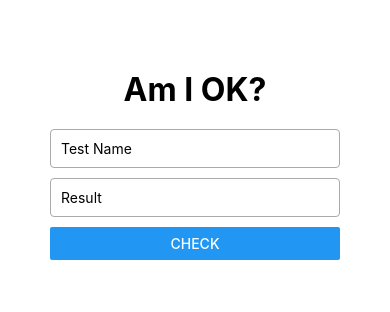
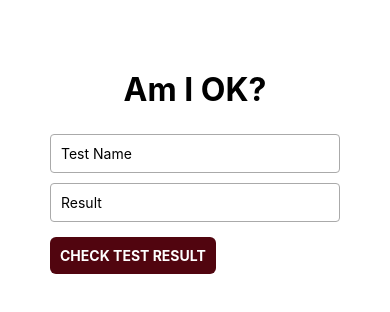
Before and after one commit to Aviv-Yaari/HeartApp, a React Native app: screen / in a window 390 px wide. Shown: the top 312 px of the page. Built offline with nearby package versions, Linux system fonts and the light colour scheme.

Commit message:
added suggestions and styling

```diff
--- a/App.js
+++ b/App.js
@@ -1,8 +1,6 @@
 import React, { useEffect, useState } from "react";
-import axios from "axios";
-import { Button, StyleSheet, Text, TextInput, View } from "react-native";
+import { StyleSheet, View } from "react-native";
 import fuzzysort from "fuzzysort";
-import { AppInput } from "./components/AppInput";
 import { AppTitle } from "./components/AppTitle";
 import { BloodtestForm } from "./components/BloodtestForm";
 import { FinalResult } from "./components/FinalResult";
@@ -46,9 +44,12 @@ export default function App() {
     loadTestConfig();
   }, []);
 
+  const getNameSuggestions = (value) =>
+    fuzzysort.go(value, testConfig, { key: "name" }).slice(0, 5);
+
   const handleCheck = (values) => {
     const { testName, testResult } = values;
-    const results = fuzzysort.go(testName, testConfig, { key: "name" });
+    const results = getNameSuggestions(testName);
     const result = results.length && results[0].obj;
     if (result) setResult({ ...result, testResult });
     else setResult({ name: "Unknown" });
@@ -60,7 +61,11 @@ export default function App() {
   return (
     <View style={styles.container}>
       <AppTitle>Am I OK?</AppTitle>
-      <BloodtestForm onSubmit={handleCheck} resetResult={resetResult} />
+      <BloodtestForm
+        onSubmit={handleCheck}
+        resetResult={resetResult}
+        getNameSuggestions={getNameSuggestions}
+      />
       {result && <FinalResult result={result} />}
     </View>
   );
--- a/app.json
+++ b/app.json
@@ -13,11 +13,11 @@
     "updates": {
       "fallbackToCacheTimeout": 0
     },
-    "assetBundlePatterns": [
-      "**/*"
-    ],
+    "assetBundlePatterns": ["**/*"],
     "ios": {
-      "supportsTablet": true
+      "supportsTablet": true,
+      "bundleIdentifier": "com.yourcompany.yourappname",
+      "buildNumber": "1.0.0"
     },
     "android": {
       "adaptiveIcon": {
--- a/components/AppInput.jsx
+++ b/components/AppInput.jsx
@@ -1,16 +1,92 @@
 import React from "react";
-import { StyleSheet, TextInput } from "react-native";
+import { Pressable, StyleSheet, Text, TextInput, View } from "react-native";
+import { ErrorText } from "./ErrorText";
 
 export function AppInput(props) {
-  return <TextInput {...props} style={{ ...style.input, ...props.style }} />;
+  const { error, suggestions, onSuggestionPress } = props;
+
+  return (
+    <View style={style.container}>
+      <TextInput
+        {...props}
+        style={[style.input, error && style.errorInput, props.style]}
+      />
+      {error && <ErrorText>{error}</ErrorText>}
+      {suggestions?.length > 0 && (
+        <Suggestions
+          suggestions={suggestions}
+          onSuggestionPress={onSuggestionPress}
+        />
+      )}
+    </View>
+  );
 }
 
+const Suggestions = ({ suggestions, onSuggestionPress }) => {
+  return (
+    <View style={style.suggestions}>
+      {suggestions.map((suggestion, idx) => (
+        <Pressable
+          key={idx}
+          style={style.suggestion}
+          onPress={() => onSuggestionPress(suggestion.obj.name)}
+        >
+          <Text>
+            {[...suggestion.obj.name].map((letter, idx) => (
+              <Text
+                key={idx}
+                style={
+                  suggestion.indexes.includes(idx)
+                    ? style.suggestionBoldLetter
+                    : style.suggestionLetter
+                }
+              >
+                {letter}
+              </Text>
+            ))}
+          </Text>
+        </Pressable>
+      ))}
+    </View>
+  );
+};
+
 const style = StyleSheet.create({
+  container: {
+    marginVertical: 5,
+  },
   input: {
     borderWidth: 1,
     borderColor: "#aaa",
-    marginBottom: 10,
     borderRadius: 4,
     padding: 10,
   },
+  errorInput: {
+    borderColor: "red",
+  },
+  suggestions: {
+    position: "absolute",
+    top: 45,
+    right: 0,
+    left: 0,
+    backgroundColor: "white",
+    borderWidth: 1,
+    borderColor: "#eee",
+    elevation: 3,
+    zIndex: 1,
+  },
+
+  suggestion: {
+    padding: 10,
+    borderColor: "#eee",
+    borderBottomWidth: 1,
+  },
+  suggestionBoldLetter: {
+    fontWeight: "bold",
+    color: "red",
+  },
+  suggestionLetter: {
+    fontWeight: "normal",
+    color: "black",
+  },
 });
--- a/components/BloodtestForm.jsx
+++ b/components/BloodtestForm.jsx
@@ -1,16 +1,19 @@
-import React from "react";
-import { Formik, useFormik } from "formik";
+import React, { useState } from "react";
+import { Formik } from "formik";
 import * as yup from "yup";
 import { AppInput } from "./AppInput";
-import { Button, Text } from "react-native";
+import { Pressable, StyleSheet, Text, View } from "react-native";
 
 const validationSchema = yup.object({
   testName: yup.string().required("This field is required"),
   testResult: yup.string().required("This field is required"),
 });
 
-export function BloodtestForm({ onSubmit, resetResult }) {
+export function BloodtestForm({ onSubmit, resetResult, getNameSuggestions }) {
+  const [suggestions, setSuggestions] = useState(null);
+
   const handleChange = (formikProps, fieldName, value) => {
+    if (fieldName === "testName") setSuggestions(getNameSuggestions(value));
     formikProps.setFieldValue(fieldName, value);
     resetResult();
   };
@@ -26,30 +29,53 @@ export function BloodtestForm({ onSubmit, resetResult }) {
     >
       {(props) => (
         <>
+          <View style={{ marginBottom: 10 }}>
             <AppInput
               placeholder="Test Name"
-            value={props.testName}
               onChangeText={(value) => handleChange(props, "testName", value)}
               onBlur={props.handleBlur("testName")}
               value={props.values.testName}
+              error={props.touched.testName && props.errors.testName}
+              suggestions={suggestions}
+              onSuggestionPress={(value) => {
+                handleChange(props, "testName", value);
+                setSuggestions(null);
+              }}
             />
-          <Text>{props.touched.testName && props.errors.testName}</Text>
             <AppInput
+              editable={!suggestions}
               placeholder="Result"
-            value={props.testResult}
               onChangeText={(value) => handleChange(props, "testResult", value)}
               onBlur={props.handleBlur("testResult")}
               value={props.values.testResult}
               keyboardType="phone-pad"
+              error={props.touched.testResult && props.errors.testResult}
             />
-          <Text>{props.touched.testResult && props.errors.testResult}</Text>
-          <Button
-            title="Check"
-            accessibilityLabel="Check test results"
+          </View>
+          <Pressable
             onPress={props.handleSubmit}
-          />
+            style={styles.button}
+            disabled={!!suggestions}
+          >
+            <Text style={styles.buttonText}>Check test result</Text>
+          </Pressable>
         </>
       )}
     </Formik>
   );
 }
+
+const styles = StyleSheet.create({
+  button: {
+    padding: 10,
+    backgroundColor: "#51050F",
+    borderRadius: 6,
+    alignSelf: "flex-start",
+    elevation: 2,
+  },
+  buttonText: {
+    color: "white",
+    fontWeight: "700",
+    textTransform: "uppercase",
+  },
+});
--- /dev/null
+++ b/components/ErrorText.jsx
@@ -0,0 +1,16 @@
+import React from "react";
+import { StyleSheet, Text } from "react-native";
+
+export function ErrorText(props) {
+  return (
+    <Text {...props} style={{ ...style.errorText, ...props.style }}>
+      {props.children}
+    </Text>
+  );
+}
+
+const style = StyleSheet.create({
+  errorText: {
+    color: "red",
+  },
+});
--- a/components/FinalResult.jsx
+++ b/components/FinalResult.jsx
@@ -1,25 +1,43 @@
 import { AppTitle } from "./AppTitle";
 import React from "react";
-import { Text, View } from "react-native";
+import { Image, StyleSheet, Text, View } from "react-native";
+import HappyFaceImg from "../assets/happy-face.png";
+import SadFaceImg from "../assets/sad-face.png";
 
 export function FinalResult({ result }) {
-  const checkResult = () => {
+  const getResultText = () => {
     if (result.name === "Unknown") return "Unknown";
     if (result.testResult < result.threshold) return "Good";
     return "Bad";
   };
+  const resultText = getResultText();
   return (
-    <View>
-      <AppTitle style={{ fontSize: 24 }}>{checkResult()}!</AppTitle>
-
-      {result.name !== "Unknown" && (
+    <View style={styles.container}>
+      <AppTitle style={styles.appTitle}>{resultText}</AppTitle>
+      {resultText !== "Unknown" && (
         <Text>
           The threshold for {result.name} is {result.threshold}.
         </Text>
       )}
-      {result.name === "Unknown" && (
+      {resultText === "Unknown" && (
         <Text>Test name not found. Please check your input and try again.</Text>
+      )}
+      {resultText !== "Unknown" && (
+        <Image
+          style={styles.emojiImg}
+          source={resultText === "Good" ? HappyFaceImg : SadFaceImg}
+        />
       )}
     </View>
   );
 }
+
+const styles = StyleSheet.create({
+  container: { alignItems: "center", marginTop: 30 },
+  appTitle: { fontSize: 24, marginBottom: 10 },
+  emojiImg: {
+    width: 150,
+    height: 150,
+    marginVertical: 10,
+  },
+});
```
Also changed, not shown: assets/happy-face.png (added), assets/sad-face.png (added). Lines whose indentation alone changed are shown as unchanged.
